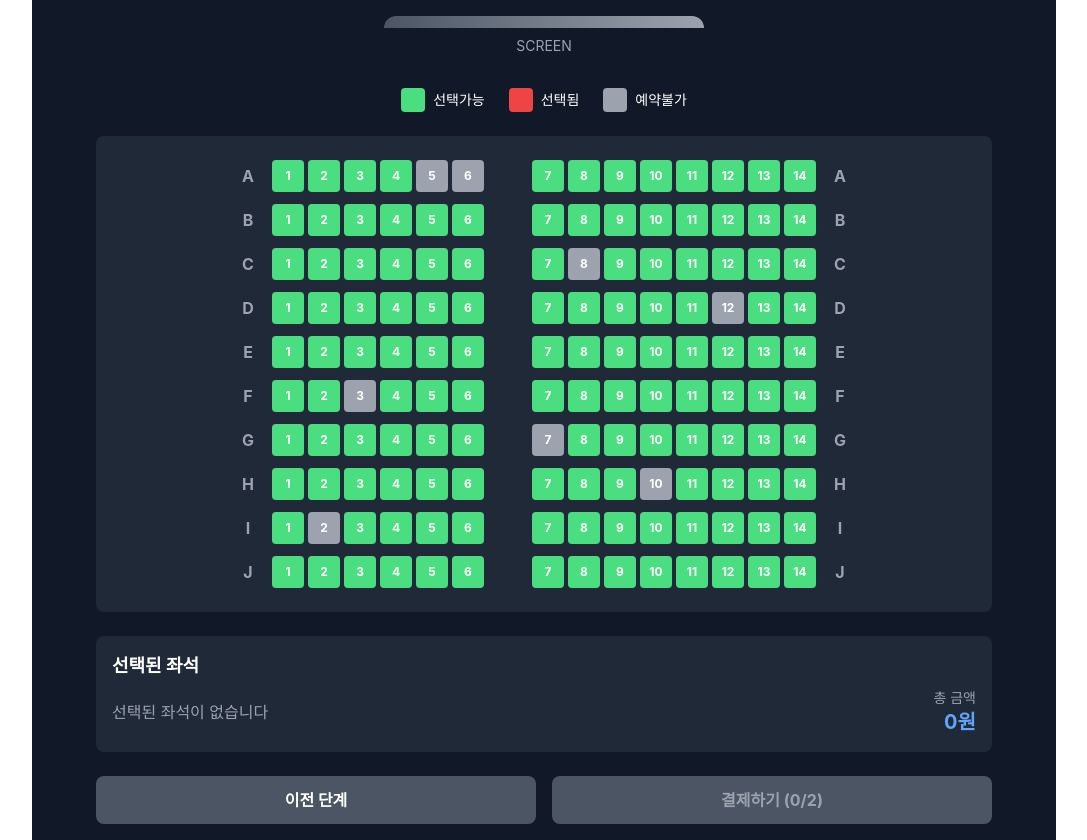
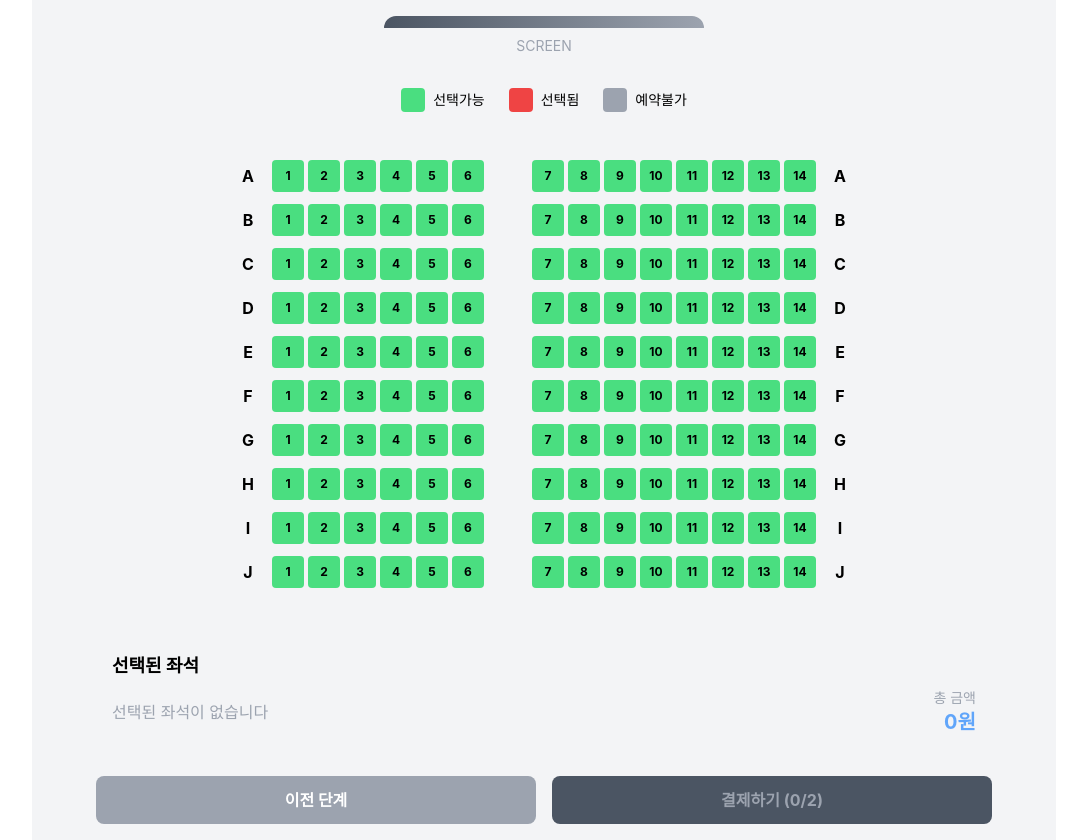
Before and after one commit to hamin07/react-movie-ticket-ui, a React (Create React App) app: page /seat-select in a window 1280 px wide. Shown: the part 300-1140 px from the top of the page, without its empty margins (96-1183 px from the left). Built offline with nearby package versions, Linux system fonts and the light colour scheme.

Commit message:
영화, 좌석 예매는 다 함

```diff
--- a/src/pages/SeatSelect.jsx
+++ b/src/pages/SeatSelect.jsx
@@ -28,7 +28,7 @@ export default function SeatSelection(props) {
     const generateSeats = () => {
         const rows = ['A', 'B', 'C', 'D', 'E', 'F', 'G', 'H', 'I', 'J'];
         const seatsPerRow = 14;
-        const occupiedSeats = ['A5', 'A6', 'C8', 'D12', 'F3', 'G7', 'H10', 'I2']; // 이미 예약된 좌석
+        const occupiedSeats = []; // 이미 예약된 좌석
 
         return rows.map(row => ({
             row,
@@ -61,7 +61,7 @@ export default function SeatSelection(props) {
         }
     };
 
-    const handlePayment = () => {
+    const handlePayment = async () => {
         if (selectedSeats.length === 0) {
             alert('좌석을 선택해주세요.');
             return;
@@ -78,11 +78,33 @@ export default function SeatSelection(props) {
             time: selectedTime,
             people: peopleCount,
             seats: selectedSeats,
-            theater: 'CGV 강남',
+            cinema: 'CGV 강남',
             totalAmount: selectedSeats.length * 12000 // 티켓 가격 12,000원
         };
 
-        onPayment(reservationData);
+        try {
+            const res = await fetch(`${process.env.REACT_APP_API_SERVER}/reservation`, {
+                method: "POST",
+                headers: {
+                    'Content-Type': 'application/json',
+                },
+                body: JSON.stringify(reservationData)
+            });
+
+            if (res.ok) {
+                const result = await res.json();
+                alert('예약이 완료되었습니다!');
+                console.log('예약 결과:', result);
+                onPayment(reservationData);
+            } else {
+                const error = await res.json();
+                alert(error.message || '예약에 실패했습니다.');
+            }
+
+        } catch (error) {
+            console.error('예약 오류:', error);
+            alert('네트워크 오류가 발생했습니다.');
+        }
     };
 
     const getSeatClass = (seat) => {
@@ -96,11 +118,11 @@ export default function SeatSelection(props) {
     };
 
     return (
-        <div className="min-h-screen bg-gray-900 text-white p-4">
+        <div className="bg-gray-100 p-4">
             <div className="max-w-4xl mx-auto">
                 <div className="mb-8 text-center">
                     <h1 className="text-3xl font-bold mb-2">좌석 선택</h1>
-                    <div className="bg-gray-800 rounded-lg p-4 mb-4">
+                    <div className="rounded-lg p-4 mb-4">
                         <p className="text-lg"><span className="text-blue-400">영화:</span> {movieData.movieNm}</p>
                         <p><span className="text-blue-400">일시:</span> {selectedDate} {selectedTime}</p>
                         <p><span className="text-blue-400">인원:</span> {peopleCount}명</p>
@@ -128,21 +150,18 @@ export default function SeatSelection(props) {
                     </div>
                 </div>
 
-                <div className="bg-gray-800 rounded-lg p-6 mb-6">
+                <div className="rounded-lg p-6 mb-6">
                     <div className="space-y-3">
                         {seatData.map((rowData) => (
                             <div key={rowData.row} className="flex items-center justify-center space-x-2">
-                                <div className="w-8 text-center font-bold text-gray-400">
+                                <div className="w-8 text-center font-bold">
                                     {rowData.row}
                                 </div>
 
                                 <div className="flex space-x-1">
                                     {rowData.seats.slice(0, 6).map((seat) => (
-                                        <button
-                                            key={seat.id}
-                                            onClick={() => toggleSeat(seat.id, seat.isOccupied)}
+                                        <button key={seat.id} onClick={() => toggleSeat(seat.id, seat.isOccupied)} disabled={seat.isOccupied}
                                             className={`w-8 h-8 rounded text-xs font-bold transition-all duration-200 ${getSeatClass(seat)}`}
-                                            disabled={seat.isOccupied}
                                         >
                                             {seat.number}
                                         </button>
@@ -164,7 +183,7 @@ export default function SeatSelection(props) {
                                     ))}
                                 </div>
 
-                                <div className="w-8 text-center font-bold text-gray-400">
+                                <div className="w-8 text-center font-bold">
                                     {rowData.row}
                                 </div>
                             </div>
@@ -172,14 +191,14 @@ export default function SeatSelection(props) {
                     </div>
                 </div>
 
-                <div className="bg-gray-800 rounded-lg p-4 mb-6">
+                <div className="rounded-lg p-4 mb-6">
                     <h3 className="text-lg font-bold mb-2">선택된 좌석</h3>
                     <div className="flex items-center justify-between">
                         <div>
                             {selectedSeats.length > 0 ? (
                                 <div className="flex space-x-2">
                                     {selectedSeats.map(seat => (
-                                        <span key={seat} className="bg-red-500 px-2 py-1 rounded text-sm">
+                                        <span key={seat} className="bg-red-500 px-2 py-1 rounded text-sm text-white">
                                             {seat}
                                         </span>
                                     ))}
@@ -198,15 +217,12 @@ export default function SeatSelection(props) {
                 </div>
 
                 <div className="flex space-x-4">
-                    <button
-                        onClick={onBack}
-                        className="flex-1 py-3 bg-gray-600 text-white rounded-lg hover:bg-gray-700 transition font-bold"
+                    <button onClick={onBack}
+                        className="flex-1 py-3 bg-gray-400 text-white rounded-lg hover:bg-gray-700 transition font-bold"
                     >
                         이전 단계
                     </button>
-                    <button
-                        onClick={handlePayment}
-                        disabled={selectedSeats.length === 0}
+                    <button onClick={handlePayment} disabled={selectedSeats.length === 0}
                         className={`flex-1 py-3 rounded-lg font-bold transition ${
                             selectedSeats.length === 0
                                 ? 'bg-gray-600 text-gray-400 cursor-not-allowed'
```
